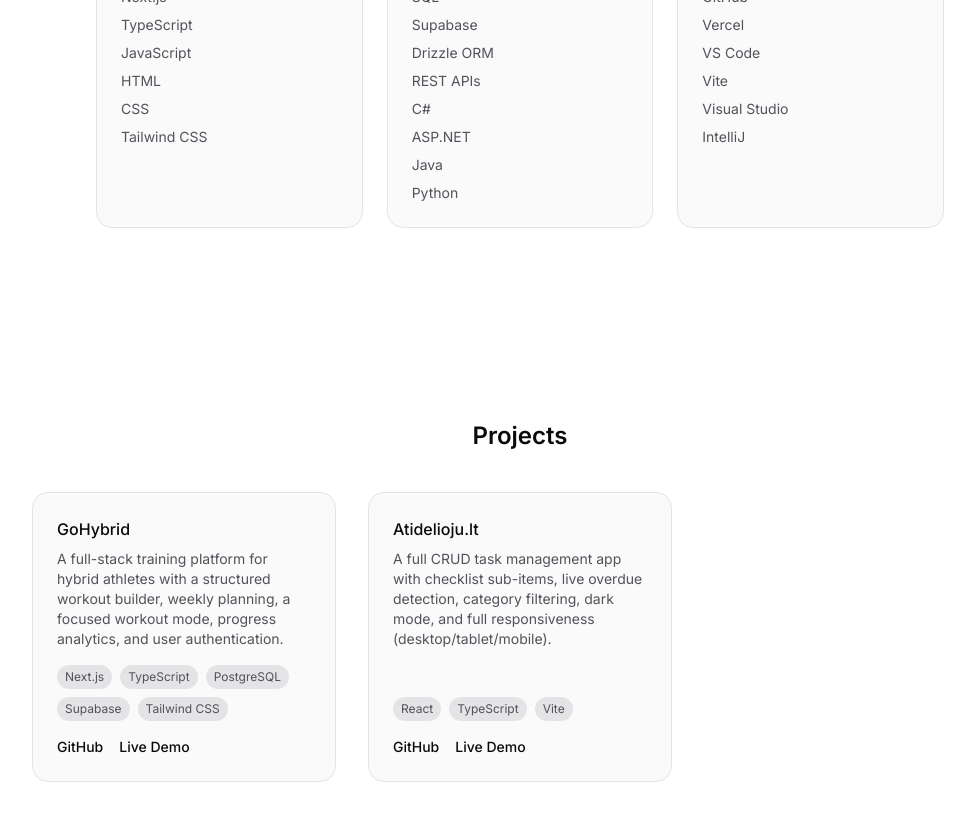
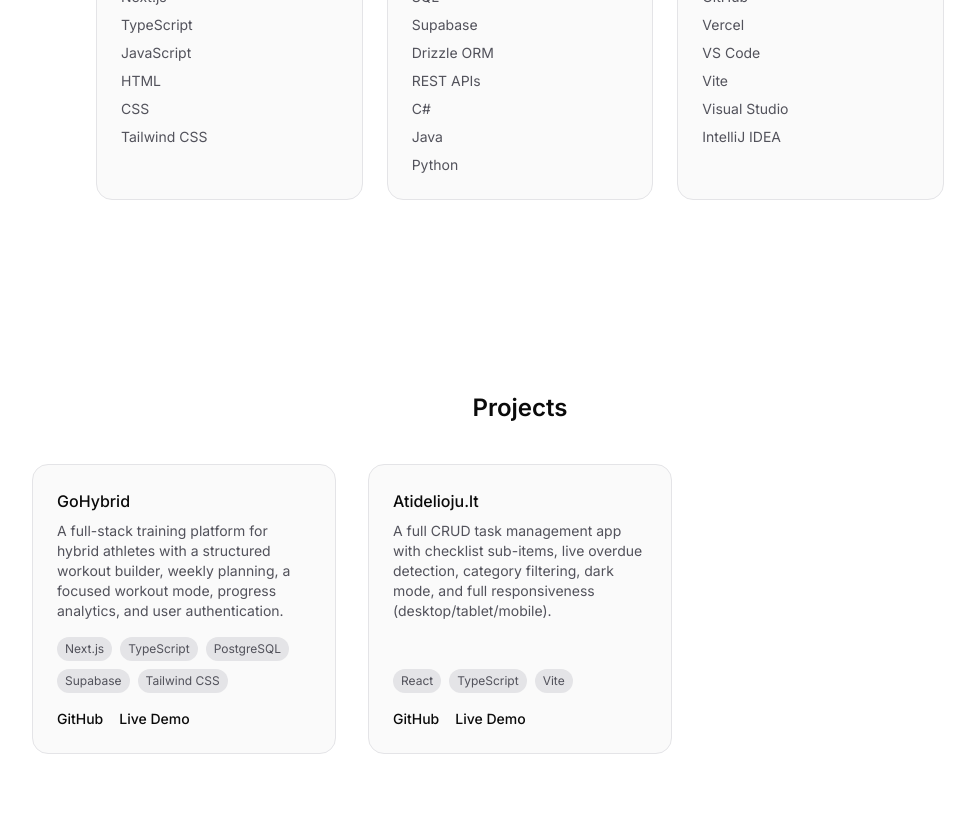
Before and after one commit to AD0MAS/personal-portfolio, a React (Vite) app: page / in a window 1280 px wide. Shown: the part 1720-2541 px from the top of the page, without its empty margins (120-1095 px from the left). Built offline with nearby package versions, Linux system fonts and the light colour scheme.

Commit message:
Update skills: remove ASP.NET, rename IntelliJ to IntelliJ IDEA

```diff
--- a/src/data/skills.ts
+++ b/src/data/skills.ts
@@ -21,7 +21,6 @@
       'Drizzle ORM',
       'REST APIs',
       'C#',
-      'ASP.NET',
       'Java',
       'Python',
     ],
@@ -35,7 +34,7 @@
       'VS Code',
       'Vite',
       'Visual Studio',
-      'IntelliJ',
+      'IntelliJ IDEA',
     ],
   },
 ] as const
```
